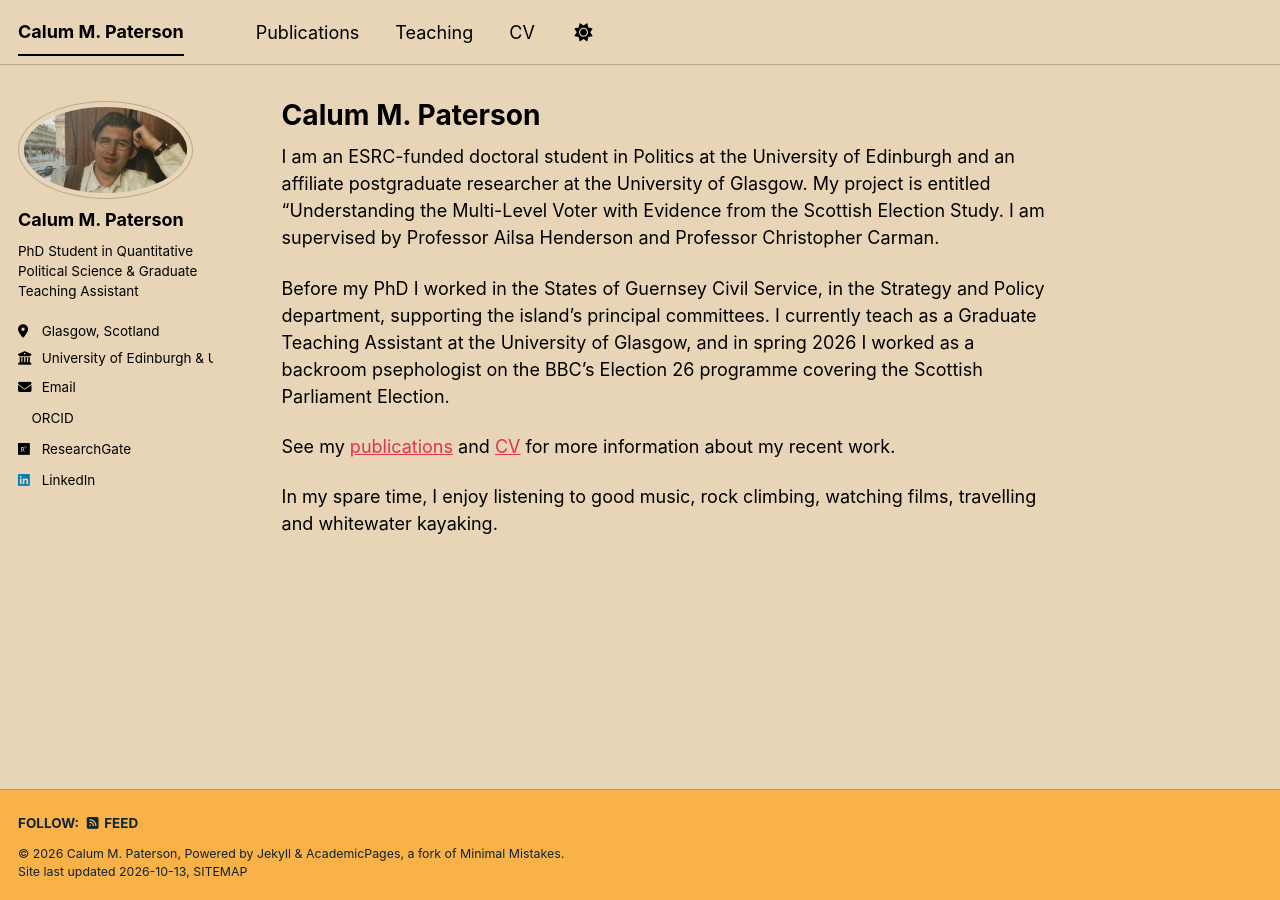
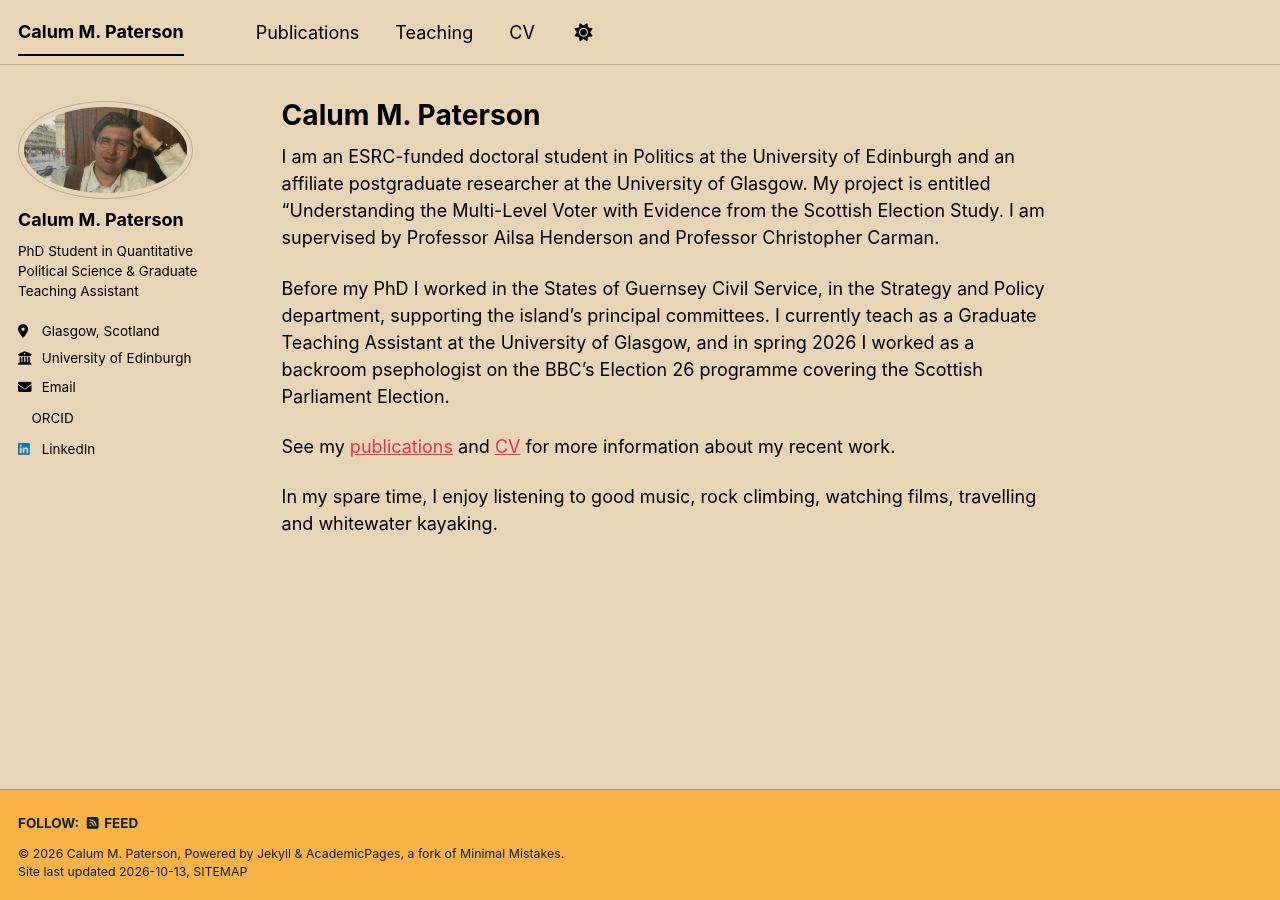
Before and after one commit to calum-m-paterson/calum-m-paterson.github.io, a Jekyll site: the page built from _pages/about.md, in a window 1280 px wide. Built offline with Jekyll 4.4.1, drawn with Linux system fonts in a browser that asks for light colours; a style sheet for code colours, icons or effects is not loaded.

Commit message:
Modify employer and researchgate entries in config
Updated employer and researchgate fields in the config.

```diff
--- a/_config.yml
+++ b/_config.yml
@@ -28,7 +28,7 @@ author:
   pronouns         : # example: "she/her"
   bio              : "PhD Student in Quantitative Political Science & Graduate Teaching Assistant"
   location         : "Glasgow, Scotland"
-  employer         : "University of Edinburgh & University of Glasgow"
+  employer         : "University of Edinburgh"
   uri              : # URL
   email            : "c.m.paterson-3@sms.ed.ac.uk"
 
@@ -42,7 +42,7 @@ author:
   semantic         : # URL
   ssrn             : # URL
   pubmed           : #
-  researchgate     : "https://www.researchgate.net/profile/Calum-Paterson"
+  researchgate     : #
   scopus           : # URL
   zotero           : # URL
 
```
